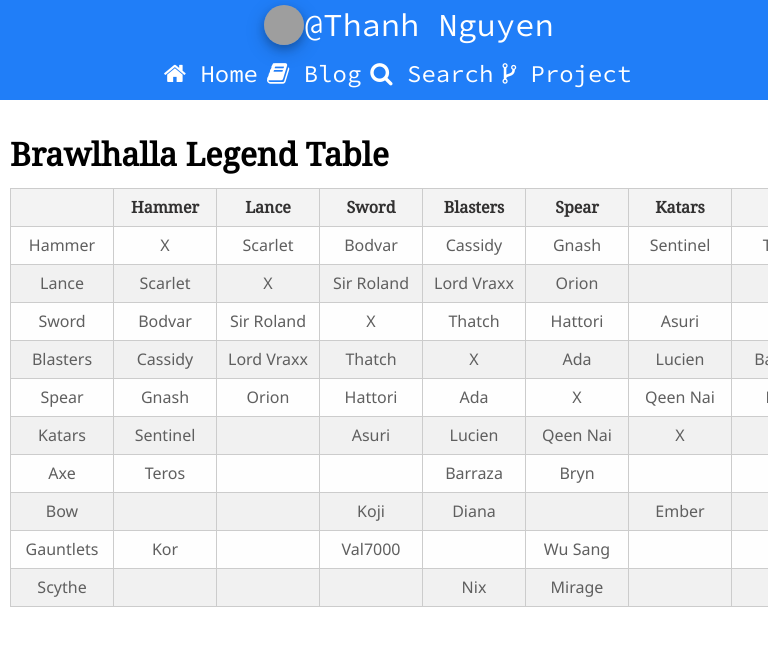
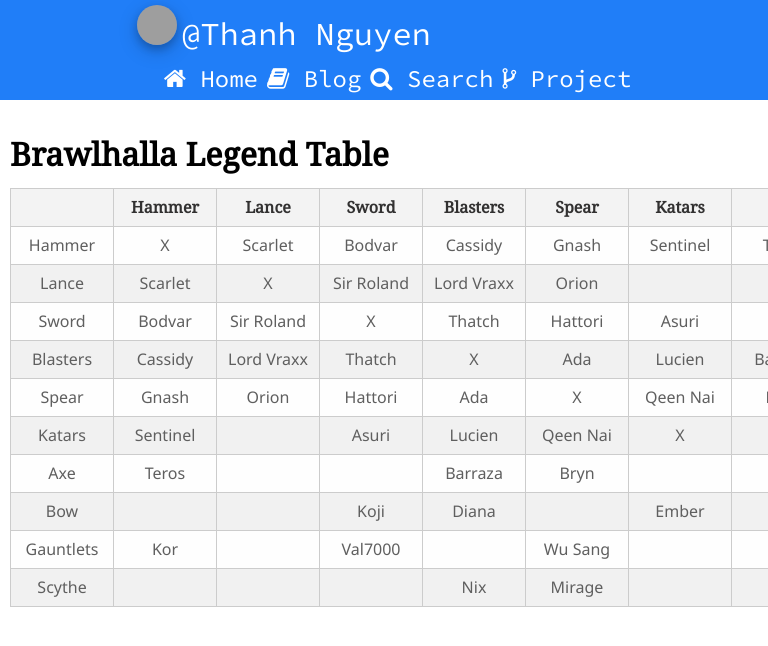
Before and after one commit to thanhnguyenq/thanhnguyenq.github.io, a Jekyll site: the page built from index.md, in a window 768 px wide and 900 px high. Shown: the top 646 px of the window. Built offline with Jekyll 4.4.1, drawn with Linux system fonts in a browser that asks for light colours; grey boxes are pictures that could not be loaded.

Commit message:
Test menu

```diff
--- a/_sass/_base.scss
+++ b/_sass/_base.scss
@@ -148,7 +148,7 @@ footer {
 }
 
 // Responsive
-@media (min-width: 850px) and (max-width: 900px) , (min-height: 1px) and (max-height: 570px)  {
+@media (min-width: 850px) and (max-width: 900px), (min-height: 1px) and (max-height: 570px)  {
   .sidebar {
     height: 50px;
     width: 100%;
@@ -198,8 +198,8 @@ footer {
     }
     p {
       display: inline;
-      position: fixed;
       top: 5px;
+      left: unset;
     }
     .menu {
       ul {
```
